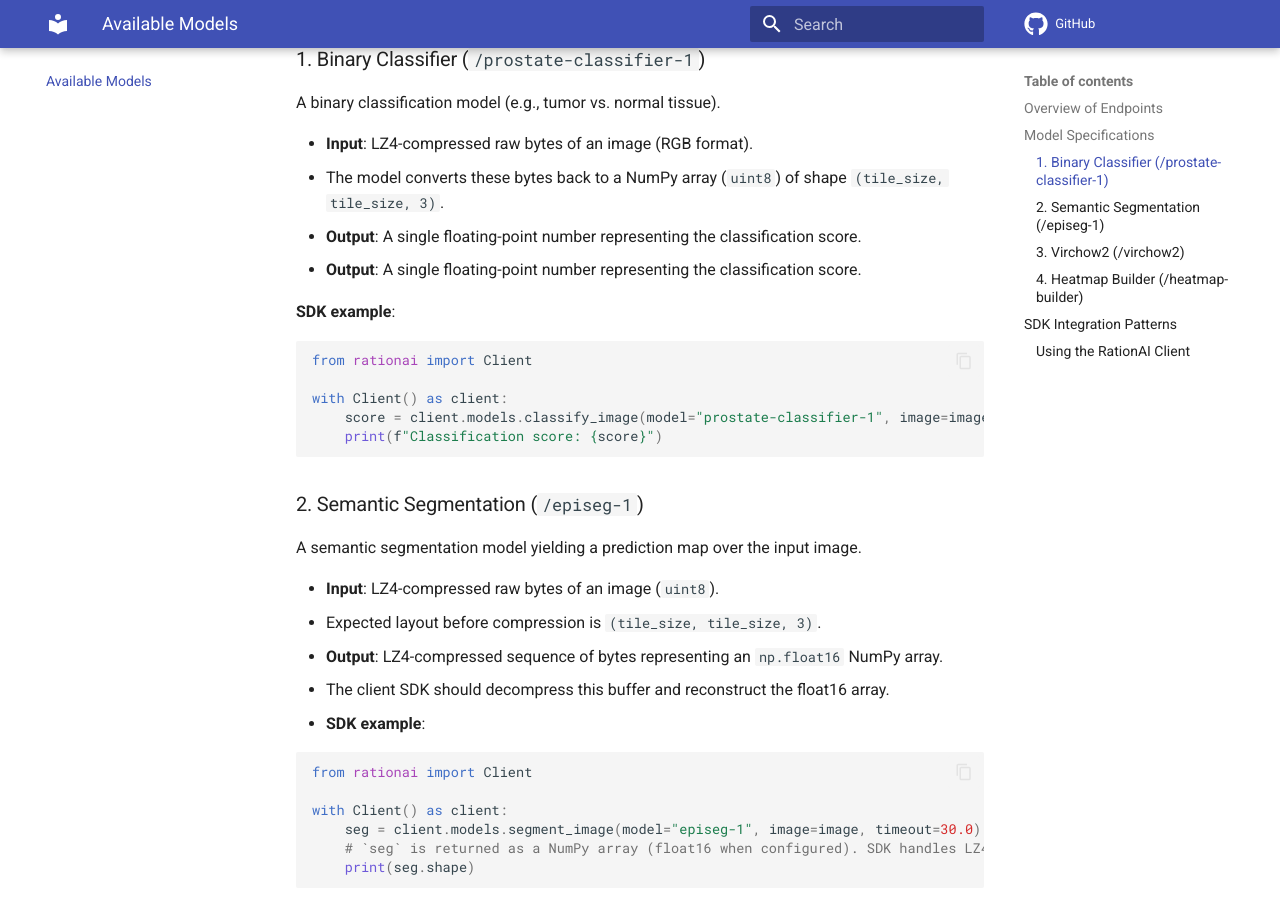
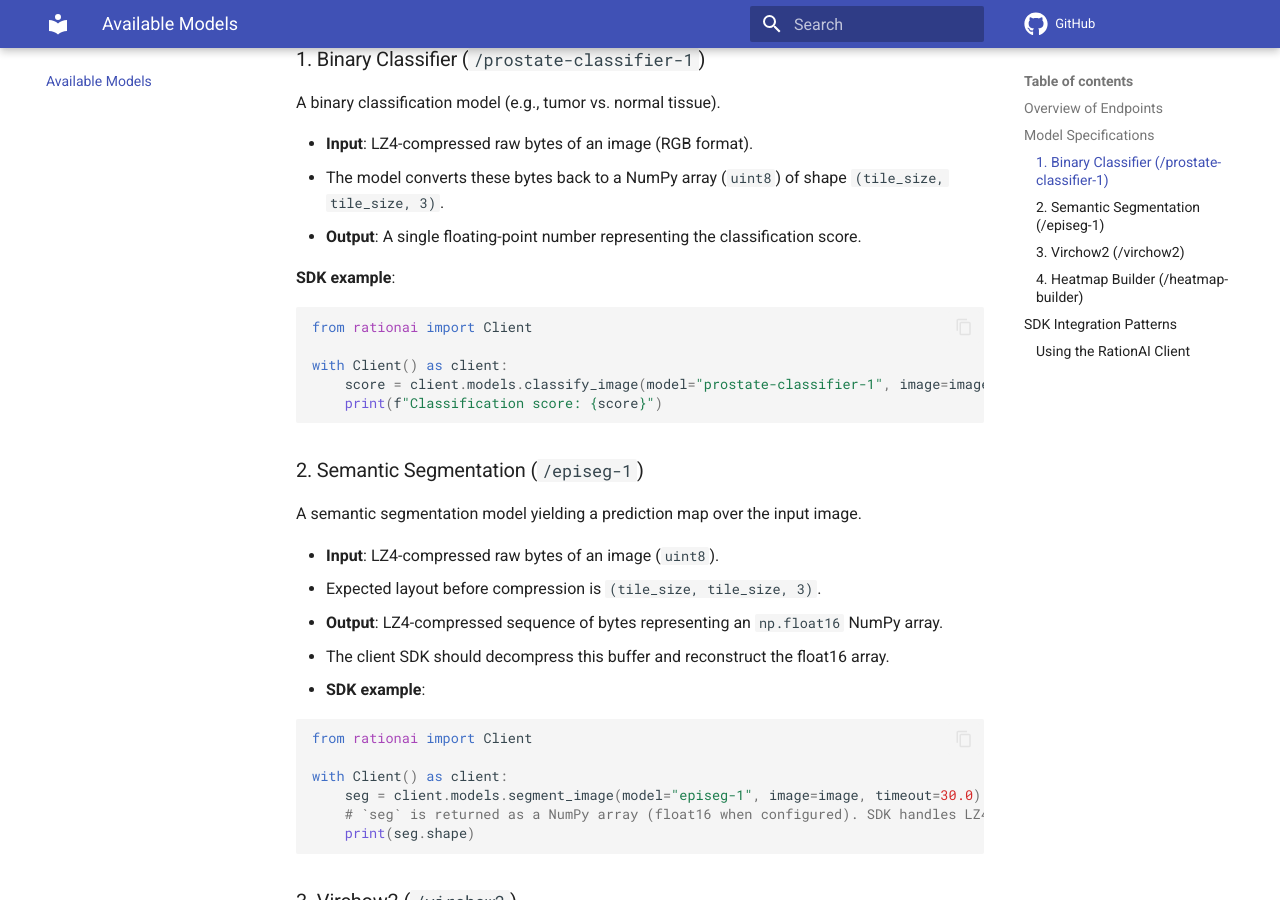
Before and after one commit to RationAI/model-service, an MkDocs documentation site: the page built from docs/available-models.md, in a window 1280 px wide and 900 px high, scrolled down 780 px. Built offline with MkDocs 1.6.1 and Material for MkDocs 9.7.7, drawn with Linux system fonts in a browser that asks for light colours; comment, search, counter and statistics services are not loaded.

Commit message:
Update docs/available-models.md
Co-authored-by: Adam Kukučka <adam.kukucka4@gmail.com>

```diff
--- a/docs/available-models.md
+++ b/docs/available-models.md
@@ -23,7 +23,6 @@ A binary classification model (e.g., tumor vs. normal tissue).
 
 - **Input**: LZ4-compressed raw bytes of an image (RGB format).
   - The model converts these bytes back to a NumPy array (`uint8`) of shape `(tile_size, tile_size, 3)`.
-- **Output**: A single floating-point number representing the classification score.
 - **Output**: A single floating-point number representing the classification score.
 
 **SDK example**:
```
